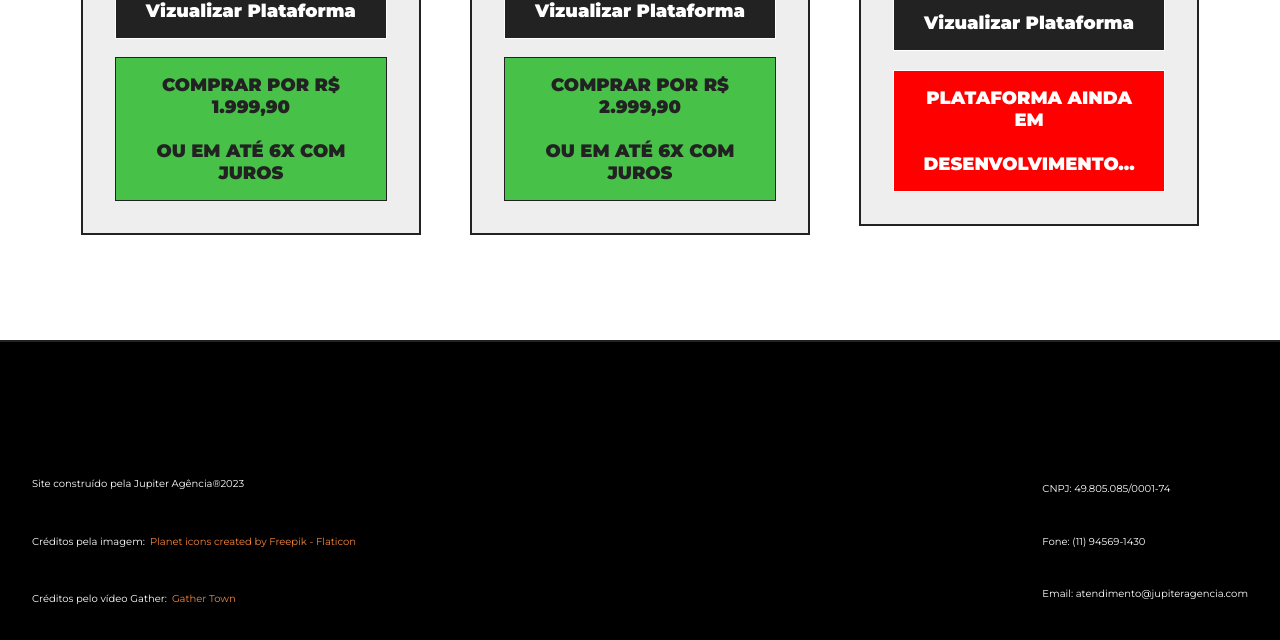
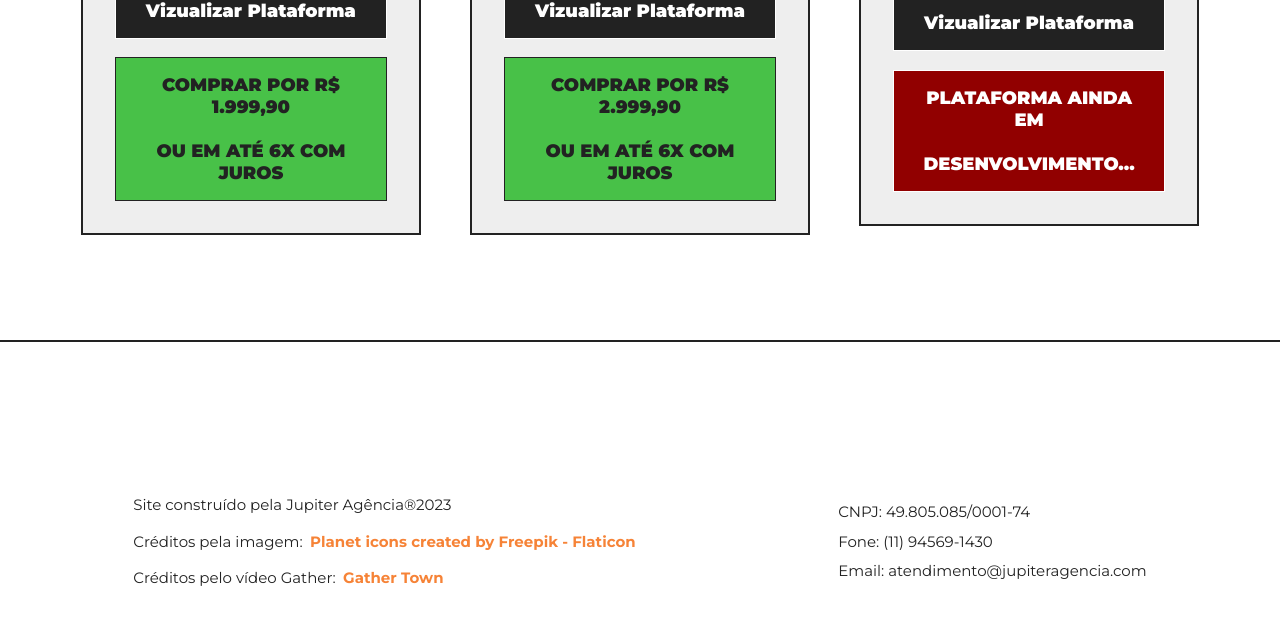
Before and after one commit to Juansantoss07/JupiterAgencia, a React (Vite) app: page / in a window 1280 px wide. Shown: the part 3846-4486 px from the top of the page. Built offline with nearby package versions, Linux system fonts and the light colour scheme.

Commit message:
Updates in layouts colors theme

```diff
--- a/src/components/ContainerContact/style.scss
+++ b/src/components/ContainerContact/style.scss
@@ -31,7 +31,9 @@
         flex-direction: column;
         align-items: flex-start;
         justify-content: center;
-        background: linear-gradient(to right, $colorOrange, $pink);
+        // background: linear-gradient(to right, $colorOrange, $pink);
+        background:#fff;
+        border: 2px solid black;
         padding-left: 4rem;
         color: $colorBlack;
 
--- a/src/components/footer/style.scss
+++ b/src/components/footer/style.scss
@@ -5,13 +5,13 @@ footer{
     flex-direction: row;
     flex-wrap: wrap;
     align-items: center;
-    justify-content: space-between;
+    justify-content: space-around;
     height: 400px;
-    background-color: $backgroundAllBlack;
-    color: $textDefault;
+    background-color: #fff;
+    color: $colorBlack;
     padding: 10em 2rem;
     border-top: 2px solid $colorBlack;
-    font-size: 10px;
+    font-size: 15px;
     font-family: 'Poppins', sans-serif !important;
 
     .left, .right{
@@ -28,6 +28,7 @@ footer{
             color: $colorOrange;
             text-decoration: none;
             margin-left: .5em;
+            font-weight: 700;
         }
     }
 }
--- a/src/components/header/index.tsx
+++ b/src/components/header/index.tsx
@@ -26,7 +26,7 @@ function Header(){
                     <a href="#home"><span>Jupiter Agência</span></a>
                 </div>
                 <div className="menu-btn-mobile" onClick={handleClickOpen}>
-                        <svg xmlns="http://www.w3.org/2000/svg" width="32" height="32" fill="white" className="bi bi-list" viewBox="0 0 16 16">
+                        <svg xmlns="http://www.w3.org/2000/svg" width="32" height="32" fill="black" className="bi bi-list" viewBox="0 0 16 16">
                         <path fill-rule="evenodd" d="M2.5 12a.5.5 0 0 1 .5-.5h10a.5.5 0 0 1 0 1H3a.5.5 0 0 1-.5-.5zm0-4a.5.5 0 0 1 .5-.5h10a.5.5 0 0 1 0 1H3a.5.5 0 0 1-.5-.5zm0-4a.5.5 0 0 1 .5-.5h10a.5.5 0 0 1 0 1H3a.5.5 0 0 1-.5-.5z"/>
                         </svg>
                 </div>
--- a/src/index.scss
+++ b/src/index.scss
@@ -39,7 +39,7 @@ body{
 .breve{
     cursor: not-allowed !important;
     text-transform: uppercase;
-    background-color: red !important;
+    background-color: rgb(145, 0, 0) !important;
 }
 
 .btn-default{
```
